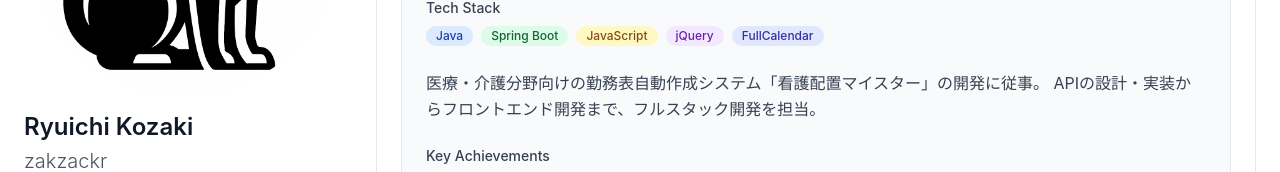
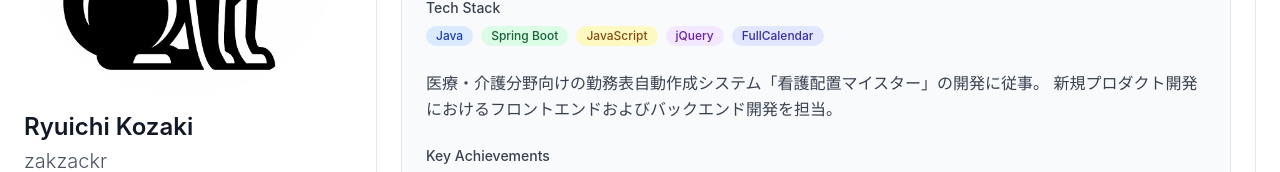
Before and after one commit to zakzackr/my-portfolio, a Next.js app: page /resume in a window 1280 px wide. Shown: the part 321-493 px from the top of the page. Built offline with nearby package versions, Linux system fonts and the light colour scheme.

Commit message:
update READEME

```diff
--- a/components/Resume.tsx
+++ b/components/Resume.tsx
@@ -63,7 +63,7 @@ const Resume: React.FC = () => {
                         <div className="mb-6">
                             <p className="text-gray-700 leading-relaxed">
                                 医療・介護分野向けの勤務表自動作成システム「看護配置マイスター」の開発に従事。
-                                APIの設計・実装からフロントエンド開発まで、フルスタック開発を担当。
+                                新規プロダクト開発におけるフロントエンドおよびバックエンド開発を担当。
                             </p>
                         </div>
 
```
